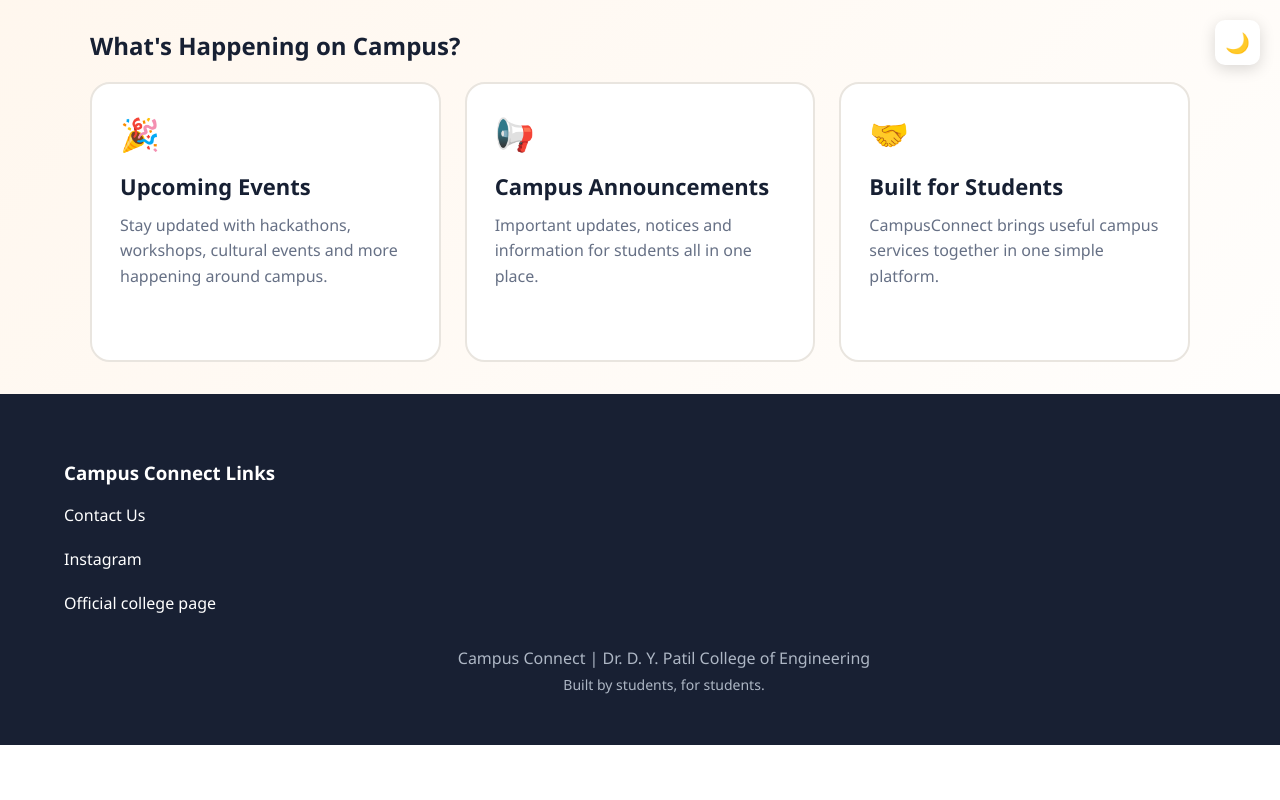
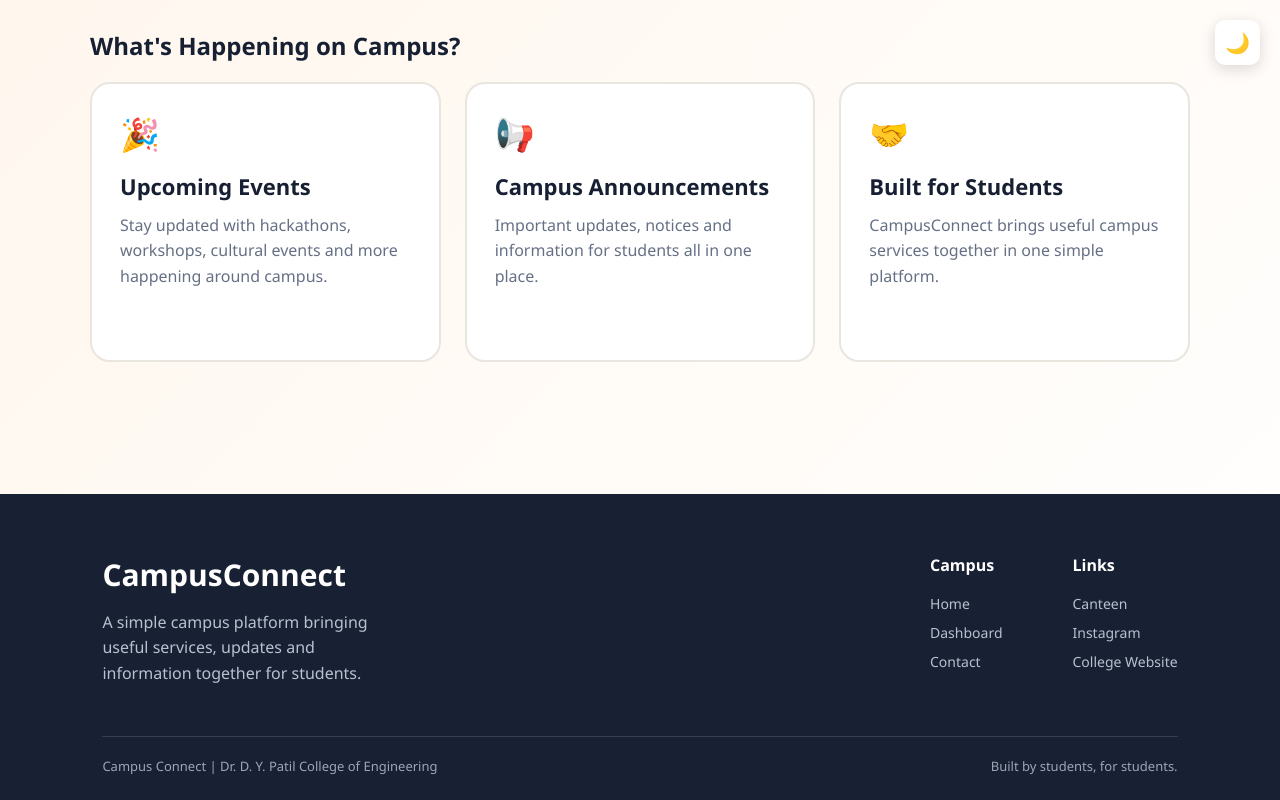
Before and after one commit to Sahilj-770/Campus-Connect, a plain HTML site: page index.html in a window 1280 px wide. Shown: the part 715-1515 px from the top of the page. Before the commit the page ends 1460 px from the top, so only its background shows below. Drawn offline with Linux system fonts and the light colour scheme.

Commit message:
Update home footer to Campus Bites style

```diff
--- a/index.html
+++ b/index.html
@@ -6,7 +6,7 @@
   <meta charset="UTF-8">
   <title>CampusConnect — University Portal For DYOCOE</title>
   <link rel="stylesheet" href="Main/style.css">
-   <link rel="icon" type="image/png" href="logo.png">
+  <link rel="icon" type="image/png" href="logo.png">
 </head>
 <body>
 
@@ -38,20 +38,17 @@
 
   <section class="container">
     <h2>What's Happening on Campus?</h2>
-
     <div class="campus-info">
       <div class="info-item">
         <div class="info-icon">🎉</div>
         <h3>Upcoming Events</h3>
         <p>Stay updated with hackathons, workshops, cultural events and more happening around campus.</p>
       </div>
-
       <div class="info-item">
         <div class="info-icon">📢</div>
         <h3>Campus Announcements</h3>
         <p>Important updates, notices and information for students all in one place.</p>
       </div>
-
       <div class="info-item">
         <div class="info-icon">🤝</div>
         <h3>Built for Students</h3>
@@ -60,19 +57,32 @@
     </div>
   </section>
 
-   <section class="contact">
-    <h3>Campus Connect Links</h3>
-    <div class="links">
-      <a href="Main/contact.html">Contact Us</a>
-      <br>
-      <br>
-      <a target="_blank" href="http://instagram.com">Instagram</a>
-      <br>
-      <br>
-      <a target="_blank" href="https://www.dypcoeakurdi.ac.in/">Official college page</a>
+  <footer class="contact site-footer">
+    <div class="footer-main">
+      <div class="footer-brand">
+        <h2>CampusConnect</h2>
+        <p>A simple campus platform bringing useful services, updates and information together for students.</p>
+      </div>
+      <div class="footer-links">
+        <div>
+          <h3>Campus</h3>
+          <a href="index.html">Home</a>
+          <a href="Main/dashboard.html">Dashboard</a>
+          <a href="Main/contact.html">Contact</a>
+        </div>
+        <div>
+          <h3>Links</h3>
+          <a href="canteen/canteen.html">Canteen</a>
+          <a target="_blank" href="http://instagram.com">Instagram</a>
+          <a target="_blank" href="https://www.dypcoeakurdi.ac.in/">College Website</a>
+        </div>
+      </div>
     </div>
-    <div class="end">Campus Connect | Dr. D. Y. Patil College of Engineering<br><span>Built by students, for students.</span></div>
-  </section>
+    <div class="footer-bottom">
+      <p>Campus Connect | Dr. D. Y. Patil College of Engineering</p>
+      <p>Built by students, for students.</p>
+    </div>
+  </footer>
 
   <script src="Main/script.js"></script>
 </body>
```
